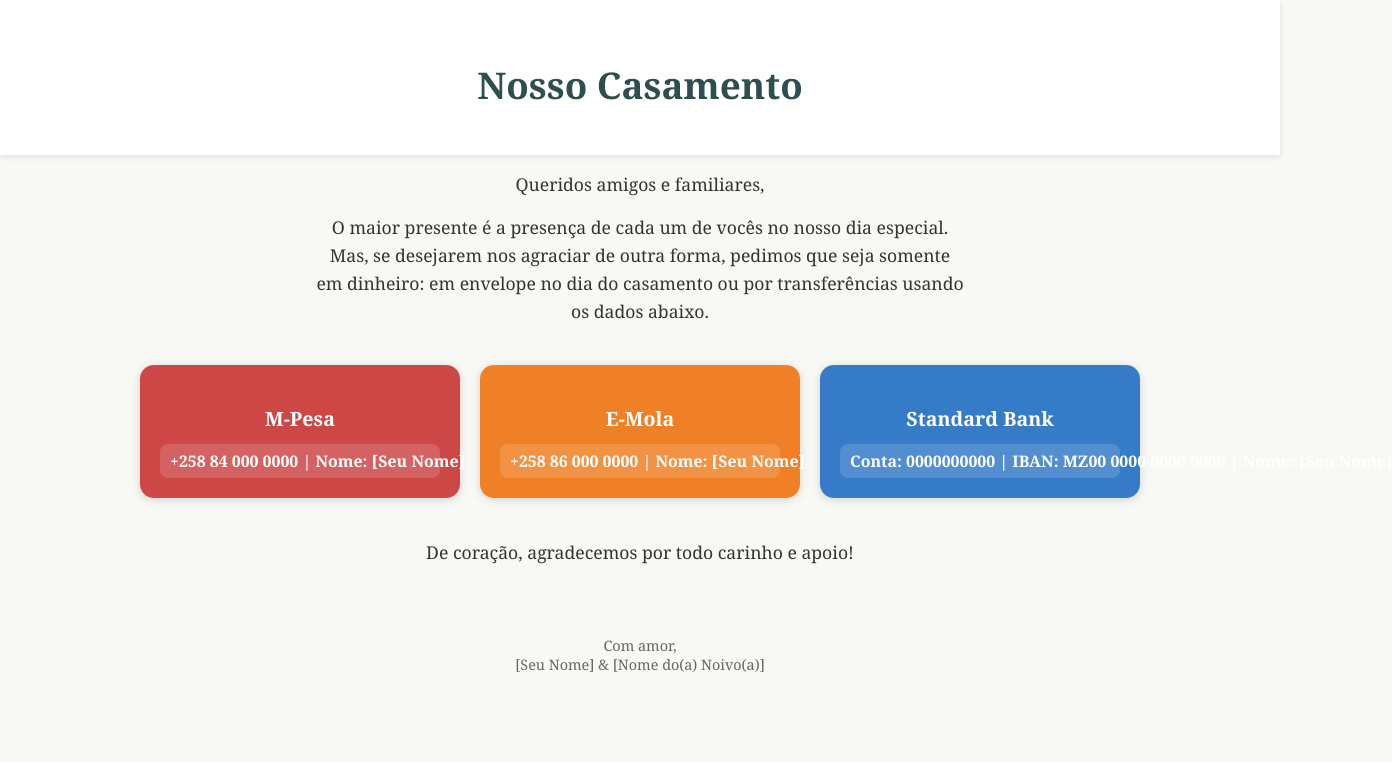
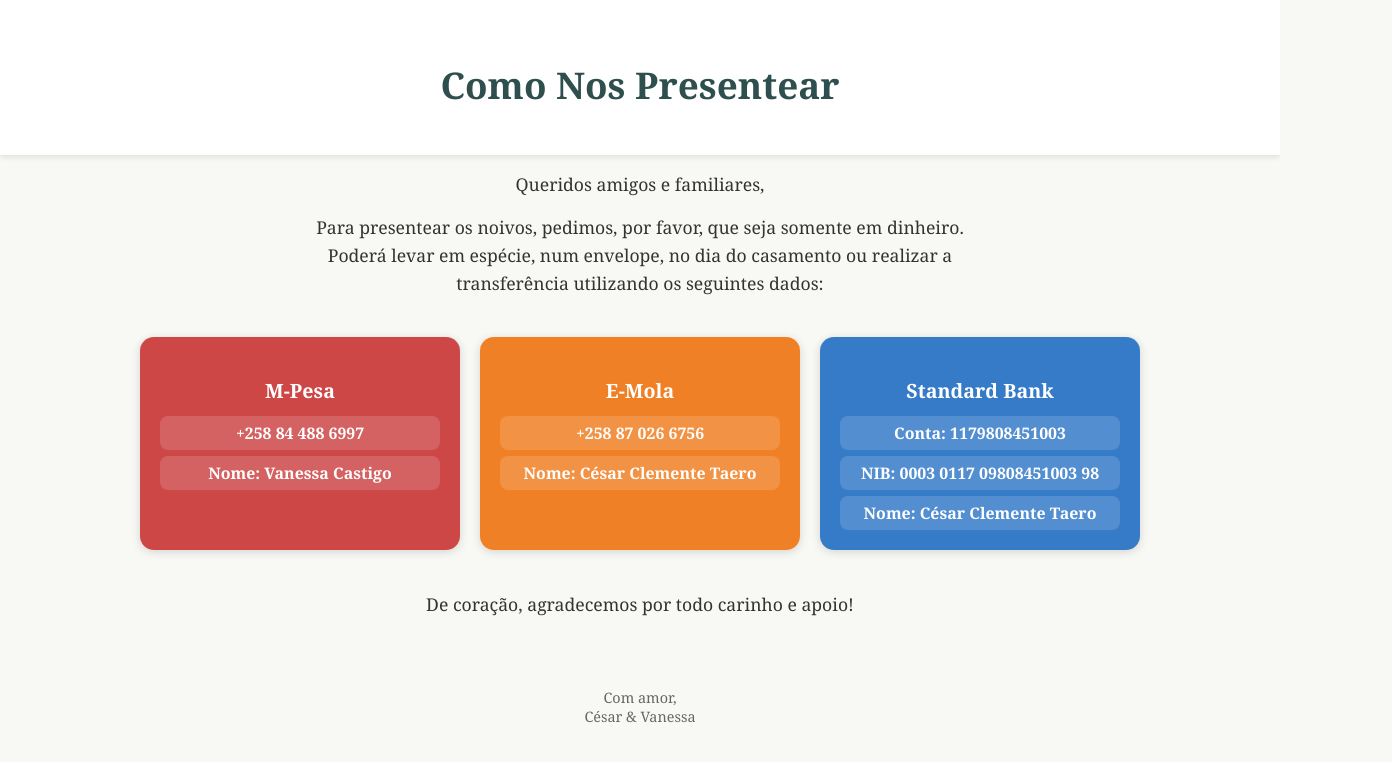
Before and after one commit to gersoncouana9806-ui/comonospresentear, a plain HTML site: page index.html in a window 1280 px wide. Shown: the whole page, 1392 px wide, since content can reach past the window. Drawn offline with Linux system fonts and the light colour scheme.

Commit message:
index.html

```diff
--- a/index.html
+++ b/index.html
@@ -116,38 +116,39 @@
 <body>
   <!-- Decorações -->
 
-
   <header>
-    <h1>Nosso Casamento</h1>
+    <h1>Como Nos Presentear</h1>
   </header>
 
   <main>
     <p>Queridos amigos e familiares,</p>
     <p>
-      O maior presente é a presença de cada um de vocês no nosso dia especial.
-      Mas, se desejarem nos agraciar de outra forma, pedimos que seja somente em dinheiro:
-      em envelope no dia do casamento ou por transferências usando os dados abaixo.
+      Para presentear os noivos, pedimos, por favor, que seja somente em dinheiro. Poderá levar em espécie, num envelope, no dia do casamento ou realizar a transferência utilizando os seguintes dados:
     </p>
 
     <div class="opcoes">
       <div class="conta mpesa">
         <h3>M-Pesa</h3>
         <div class="linha">
-          <span>+258 84 000 0000 | Nome: [Seu Nome]</span>
+          <span>+258 84 488 6997</span>
+          <span>Nome: Vanessa Castigo</span>
         </div>
       </div>
 
       <div class="conta emola">
         <h3>E-Mola</h3>
         <div class="linha">
-          <span>+258 86 000 0000 | Nome: [Seu Nome]</span>
+          <span>+258 87 026 6756</span>
+          <span>Nome: César Clemente Taero</span>
         </div>
       </div>
 
       <div class="conta standard">
         <h3>Standard Bank</h3>
         <div class="linha">
-          <span>Conta: 0000000000 | IBAN: MZ00 0000 0000 0000 | Nome: [Seu Nome]</span>
+          <span>Conta: 1179808451003</span>
+          <span>NIB: 0003 0117 09808451003 98</span>
+          <span>Nome: César Clemente Taero</span>
         </div>
       </div>
     </div>
@@ -157,7 +158,7 @@
 
   <footer>
     Com amor, <br>
-    [Seu Nome] & [Nome do(a) Noivo(a)]
+    César & Vanessa
   </footer>
 </body>
 </html>
```
